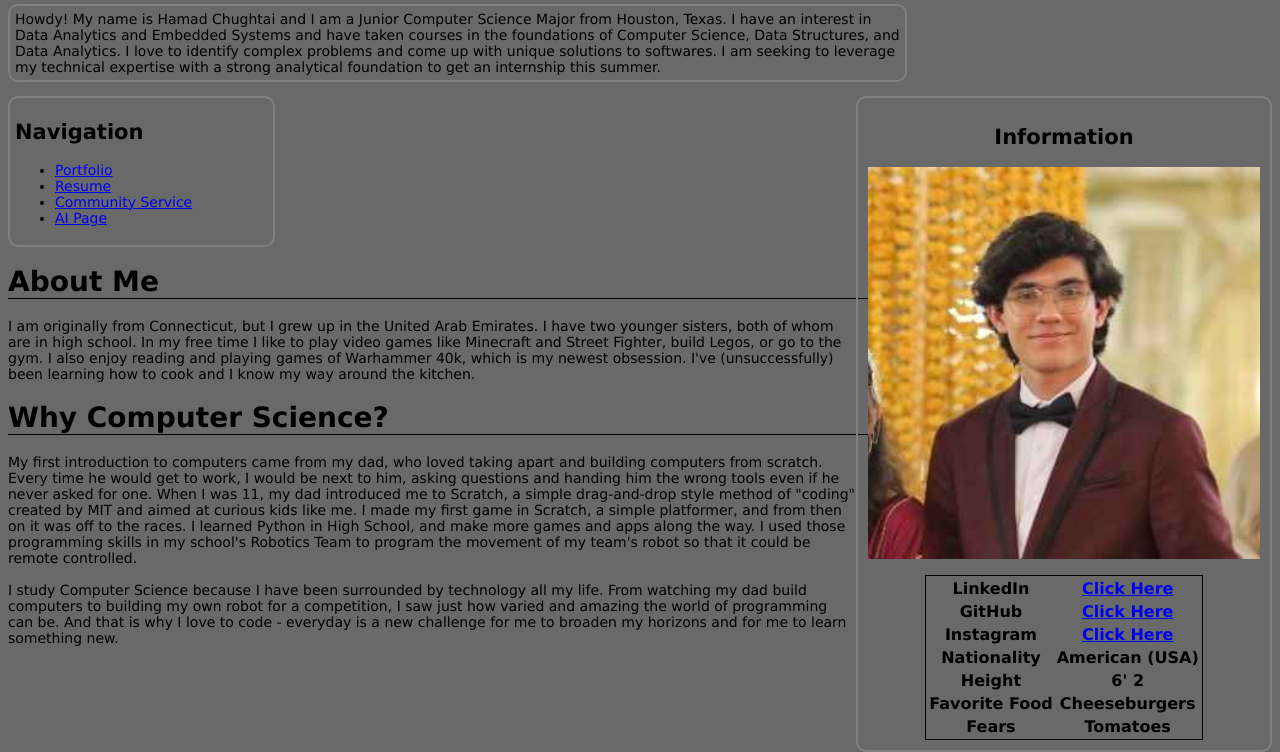
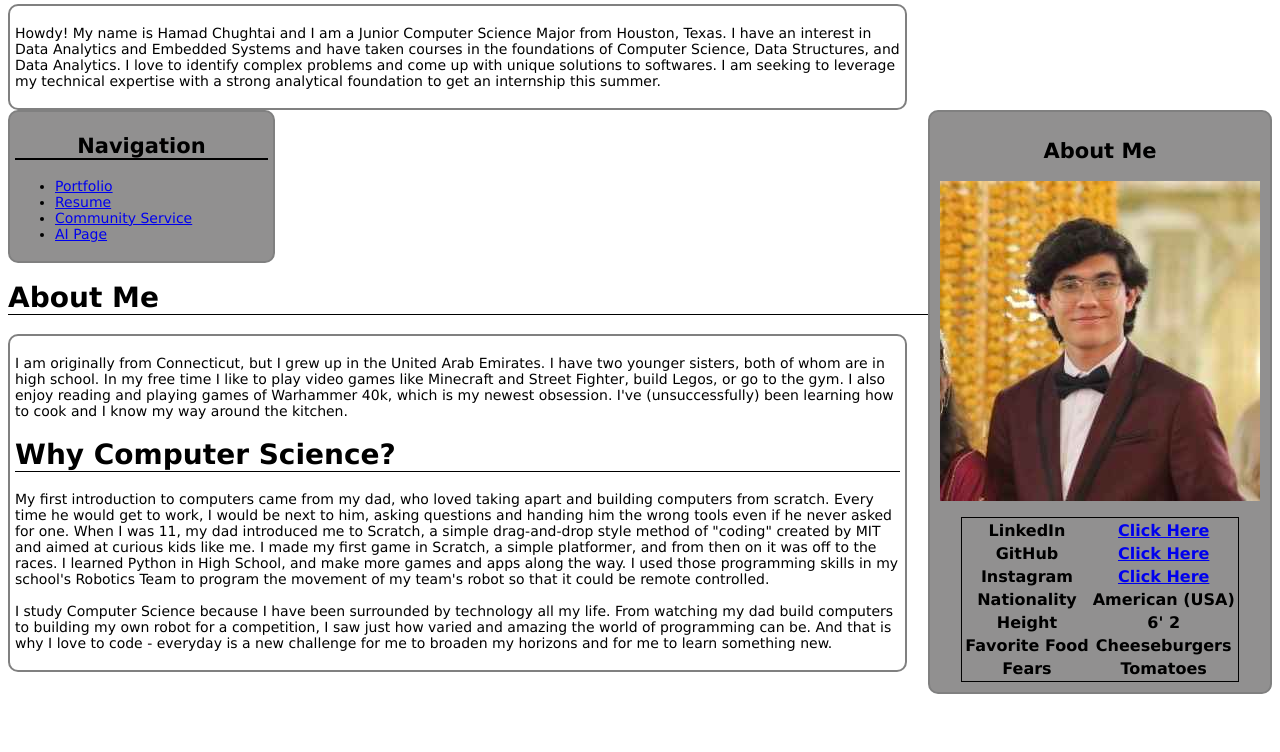
Before and after one commit to CSCE331-Fall2024/HamadC, a plain HTML site: page index.html in a window 1280 px wide. Shown: the part 57-809 px from the top of the page. Drawn offline with Linux system fonts and the light colour scheme.

Commit message:
Reworked Landing Page and Portfolio

```diff
--- a/index.html
+++ b/index.html
@@ -6,18 +6,20 @@
 <link rel="stylesheet" href="styles.css">
 </head>
 
-<body style="background-color: dimgrey;">
+<body>
   <header>
     <h1>Hamad Chughtai</h1>
-    <p style="width: 70%; border: 2px solid gray; border-radius: 10px; padding:5px">Howdy! My name is Hamad Chughtai and I am a Junior Computer Science Major from Houston, Texas.
-      I have an interest in Data Analytics and Embedded Systems and have taken courses in the foundations of Computer Science,
-      Data Structures, and Data Analytics. I love to identify complex problems and come up with unique solutions to softwares.
-      I am seeking to leverage my technical expertise with a strong analytical foundation to get an internship this summer.
+    <div id = "intro">
+      <p>Howdy! My name is Hamad Chughtai and I am a Junior Computer Science Major from Houston, Texas.
+        I have an interest in Data Analytics and Embedded Systems and have taken courses in the foundations of Computer Science,
+        Data Structures, and Data Analytics. I love to identify complex problems and come up with unique solutions to softwares.
+        I am seeking to leverage my technical expertise with a strong analytical foundation to get an internship this summer.
     </p>
+    </div>
 
 
     <div id="info" style="float: right; padding: 10px; border: 2px solid gray; border-radius:10px;">
-      <h2 style="text-align: center;">Information</h2>
+      <h2 style="text-align: center;">About Me</h2>
       <img src="./images/yaboi.jpg" alt="It's ya boi" />
       <br>
       <br>
@@ -60,8 +62,8 @@
     </div>
   </header>
 
-  <div style="border: 2px solid gray; border-radius: 10px; padding:5px; width: 20%;">
-    <h2>Navigation</h2>
+  <div id = "nav">
+    <h2 style="text-align: center; border-bottom: 2px solid black;">Navigation</h2>
     <nav>
       <ul>
         <li><a href="portfolio.html">Portfolio</a></li>
@@ -72,8 +74,8 @@
     </nav>
   </div>
 
-  <div style="width: 70%;">
-    <h1>About Me</h1>
+  <h1>About Me</h1>
+  <div id = "my-info">
     <p>I am originally from Connecticut, but I grew up in the United Arab Emirates. I have two younger sisters, both of whom are in high school.
       In my free time I like to play video games like Minecraft and Street Fighter, build Legos, or go to the gym. I also enjoy reading and playing
       games of Warhammer 40k, which is my newest obsession. I've (unsuccessfully) been learning how to cook and I know my way around the kitchen.
--- a/styles.css
+++ b/styles.css
@@ -1,22 +1,15 @@
 .container {
     display: flex;
     width: 100%;
-    border: 1px solid #ccc;
-    border-radius: 50px;
+    border: 3px solid #ccc;
+    border-radius: 20px;
     background-color: #ffff;
 }
 
-.project, .img {
+.project {
     flex: 1;
     padding: 20px;
     max-width: 70%;
-}
-
-.img {
-    float: right;
-}
-
-.project {
     float: left;
 }
 
@@ -24,16 +17,41 @@
 body {
     font-family: Verdana;
     font-size: 14px;
+    background-color: #ffff;
 }
 
 h1 {
     border-bottom: 1px solid black;
 }
 
-img {
-    width: 100%;
-    height: 50%;
-}
+
 #right{
     text-align: right;
 }
+
+#my-info {
+    width: 70%;
+    border: 2px solid grey;
+    border-radius: 10px;
+    padding: 5px;
+
+}
+
+#nav {
+    border: 2px solid grey;
+    border-radius: 10px;
+    padding: 5px;
+    width: 20%;
+    background-color: rgb(145, 144, 144);
+}
+
+#intro {
+    width: 70%;
+    border: 2px solid gray;
+    border-radius: 10px;
+    padding: 5px;
+}
+
+#info {
+    background-color: rgb(145, 144, 144);
+}
```
Also changed, not shown: portfolio.html (+10 -4 lines), images/cpu.png (added).
